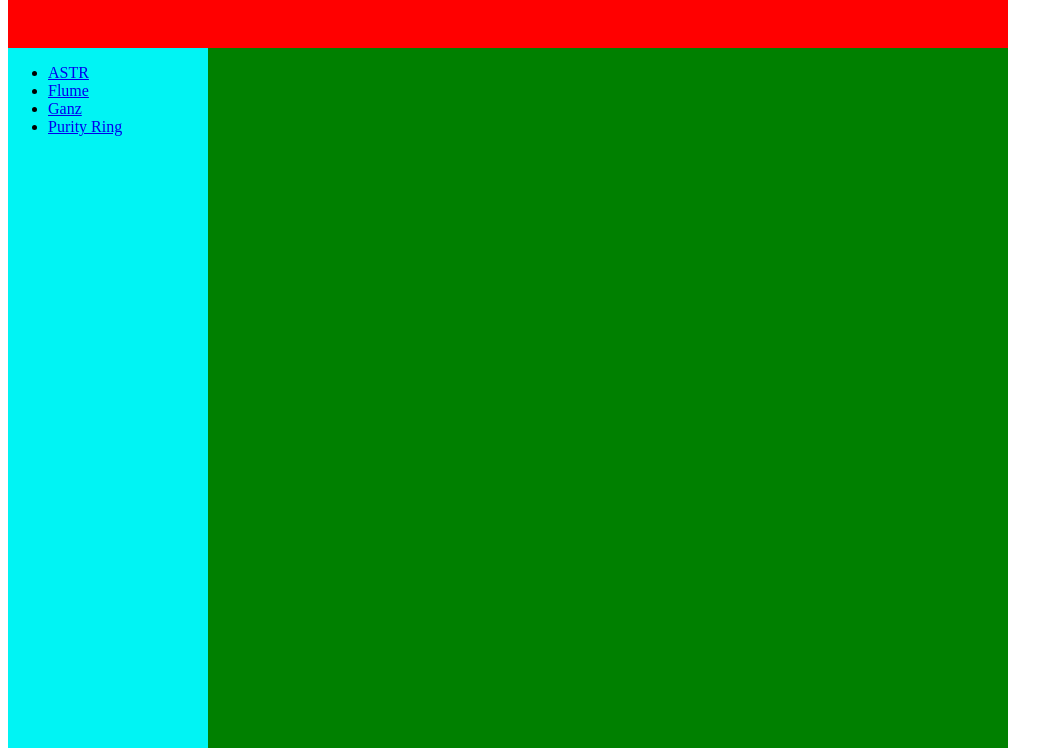
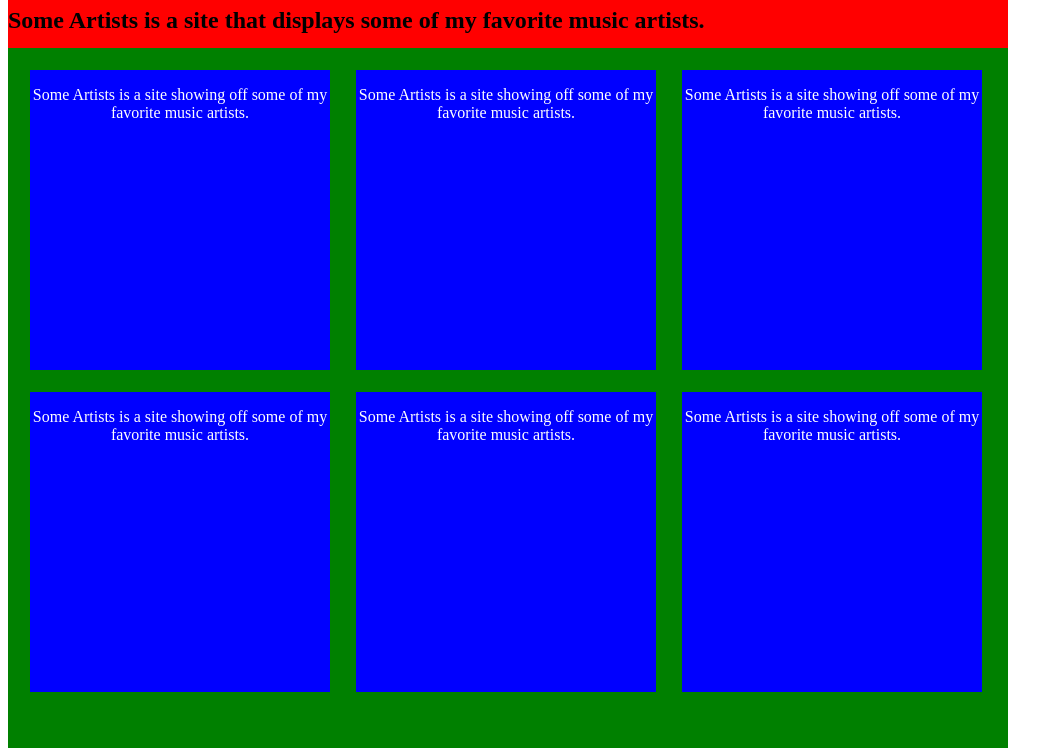
Before and after one commit to evanlws/web_pub_personal_probject, a plain HTML site: page index.html in a window 1280 px wide. Shown: the part 73-829 px from the top of the page, without its empty margins (0-1063 px from the left). Drawn offline with Linux system fonts and the light colour scheme.

Commit message:
Grid layout

```diff
--- a/index.html
+++ b/index.html
@@ -2,24 +2,36 @@
 <html>
     <head>
         <meta charset="utf-8">
-        <title>Evan Lewis - Artists</title>
+        <title>Evan Lewis - Some Artists</title>
         <link rel="stylesheet" href="main.css">
     </head>
 
     <body>
 	      <header>
-		      <h1>Artists</h1>
+		      <h1>Some Artists</h1>
+		      <h2>Some Artists is a site that displays some of my favorite music artists.</h2>
 	      </header>
-	      <nav>
-			    <ul>
-				    <li><a href="astr.html">ASTR</a></li>
-					  <li><a href="flume.html">Flume</a></li>
-					  <li><a href="ganz.html">Ganz</a></li>
-					  <li><a href="purity_ring.html">Purity Ring</a></li>
-		      </ul>
-	      </nav>
-	      <main>
-
+	      <main id="index">
+		      <section>
+			      <a href="allison_wonderland.html"><article>
+			      	<p>Some Artists is a site showing off some of my favorite music artists.</p>
+			      </article></a>
+			      <a href="astr.html"><article>
+			      	<p>Some Artists is a site showing off some of my favorite music artists.</p>
+			      </article></a>
+			      <a href="flume.html"><article>
+			      	<p>Some Artists is a site showing off some of my favorite music artists.</p>
+			      </article></a>
+			      <a href="ganz.html"><article>
+			      	<p>Some Artists is a site showing off some of my favorite music artists.</p>
+			      </article></a>
+						<a href="purity_ring.html"><article>
+			      	<p>Some Artists is a site showing off some of my favorite music artists.</p>
+			      </article></a>
+			      <a href="vindata.html"><article>
+			      	<p>Some Artists is a site showing off some of my favorite music artists.</p>
+			      </article></a>
+		      </section>
 	      </main>
     </body>
 
--- a/main.css
+++ b/main.css
@@ -12,7 +12,29 @@ nav {
 }
 
 main {
-	width: 1000px;
+	width: 800px;
 	height: 700px;
+	float: left;
 	background-color: green;
 }
+
+main#index {
+		width: 1000px;
+}
+
+article {
+	display: inline-block;
+	margin-top: 22px;
+	margin-left: 22px;
+	width: 300px;
+	height: 300px;
+	background-color: blue;
+	z-index: 2;
+}
+
+a {
+	text-decoration: none;
+	color: white;
+	vertical-align: middle;
+	text-align: center
+}
```
Also changed, not shown: astr.html (+9 -5 lines), allison_wonderland.html (added), vindata.html (added).
